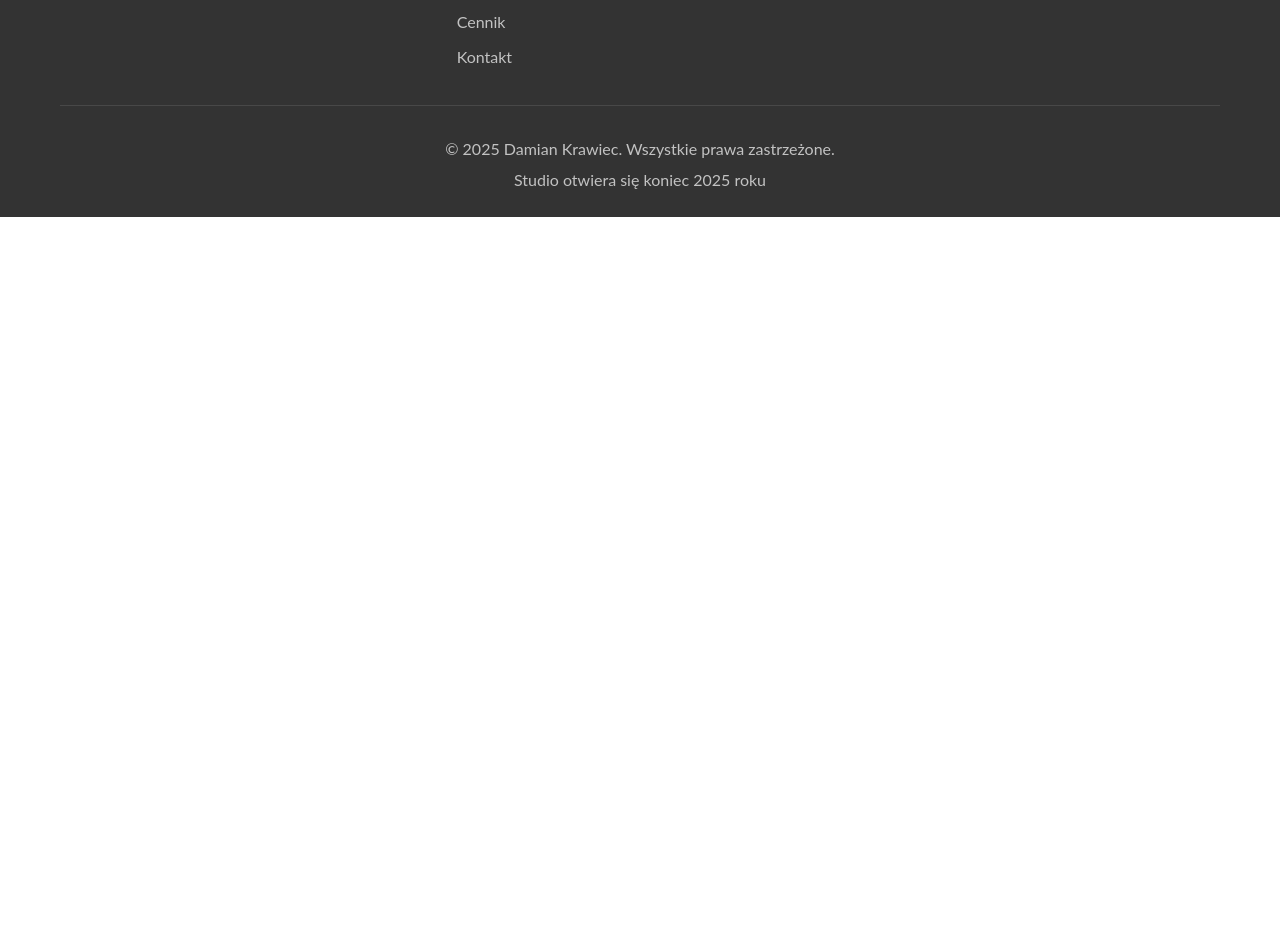
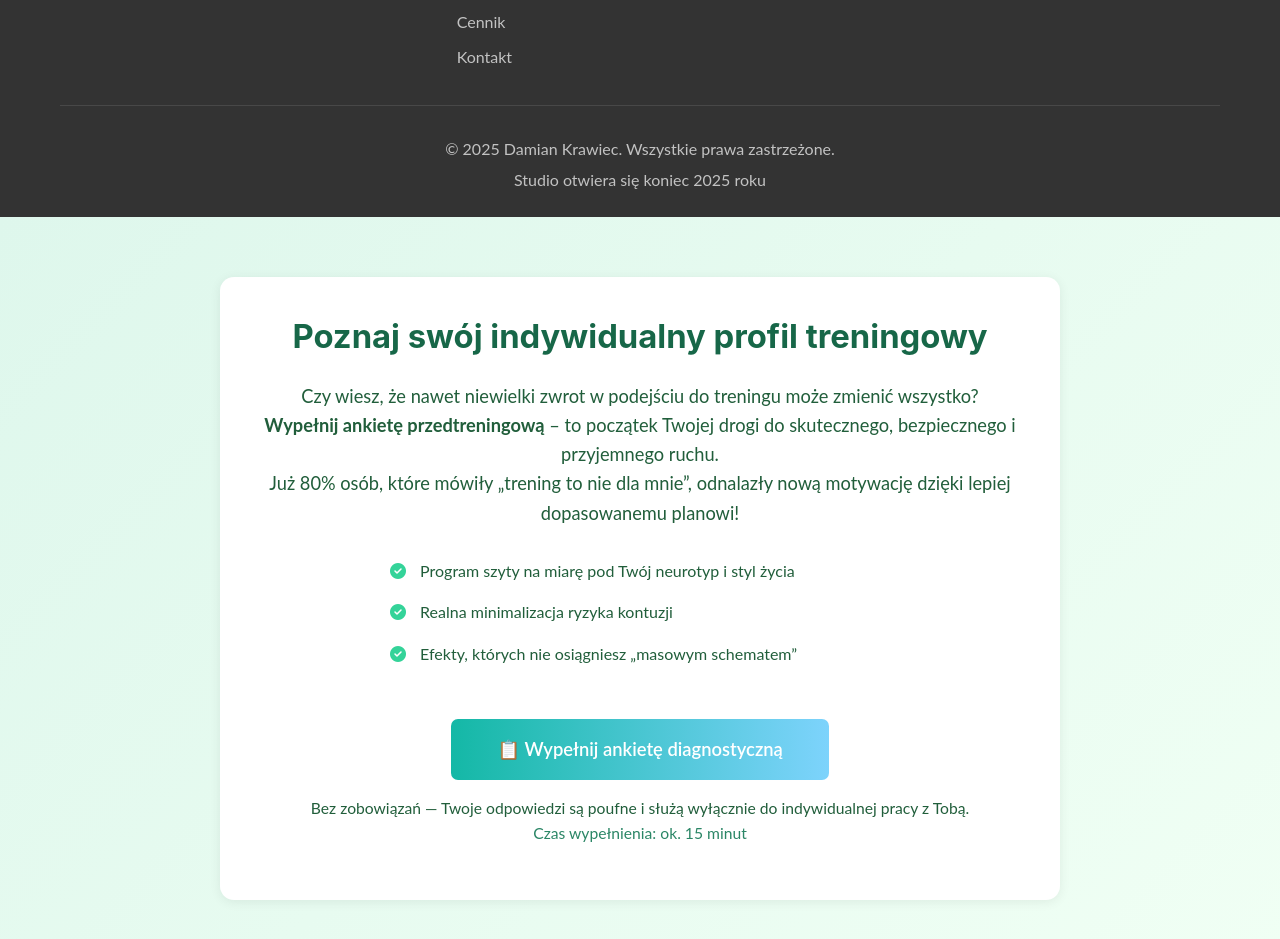
Before and after one commit to trenermedycznywarszawa/studio-las, a plain HTML site: page index.html in a window 1280 px wide. Shown: the part 10584-11523 px from the top of the page. Before the commit the page ends 10801 px from the top, so only its background shows below. Drawn offline with Linux system fonts and the light colour scheme.

Commit message:
Dodaj sekcję CTA ankiety neurotypingu

```diff
--- a/index.html
+++ b/index.html
@@ -624,6 +624,36 @@
             </div>
         </div>
     </footer>
+<!-- ANKIETA CTA SECTION - DOPISZ NA STRONIE NP. PRZED FOOTEREM LUB ZA NEUROTYPING -->
+
+<section id="ankieta-cta" style="background: linear-gradient(135deg,#def7ec 0%,#f0fff4 100%); padding: 60px 0;">
+    <div class="container" style="max-width: 880px;">
+        <div style="background: #ffffff; padding: 38px 32px; border-radius: 14px; box-shadow: 0 2px 12px rgba(0,0,0,0.07); text-align: center;">
+            <h2 style="font-size: 2.05rem; color: #176748; margin-bottom: 24px; font-weight: 700;">
+                Poznaj swój indywidualny profil treningowy
+            </h2>
+            <p style="font-size: 1.14rem; color: #215e3b; margin-bottom: 22px;">
+                Czy wiesz, że nawet niewielki zwrot w podejściu do treningu może zmienić wszystko?<br>
+                <strong>Wypełnij ankietę przedtreningową</strong> – to początek Twojej drogi do skutecznego, bezpiecznego i przyjemnego ruchu.<br>
+                Już 80% osób, które mówiły „trening to nie dla mnie”, odnalazły nową motywację dzięki lepiej dopasowanemu planowi!
+            </p>
+            <ul style="list-style: none; padding-left: 0; margin: 0 0 28px 0; color: #215e3b; text-align: left; max-width: 500px; margin-left: auto; margin-right: auto;">
+                <li style="padding: 8px 0;"><i class="fas fa-check-circle" style="color: #34d399; margin-right: 10px;"></i> Program szyty na miarę pod Twój neurotyp i styl życia</li>
+                <li style="padding: 8px 0;"><i class="fas fa-check-circle" style="color: #34d399; margin-right: 10px;"></i> Realna minimalizacja ryzyka kontuzji</li>
+                <li style="padding: 8px 0;"><i class="fas fa-check-circle" style="color: #34d399; margin-right: 10px;"></i> Efekty, których nie osiągniesz „masowym schematem”</li>
+            </ul>
+            <a href="https://docs.google.com/forms/d/e/1FAIpQLScMH0fF5ZID6zY5PeC5Wp7xXjTf1VHND4Pert7cbUI7pRWEIQ/viewform?usp=sharing"
+               class="btn btn-primary"
+               style="font-size: 1.15rem; font-weight: 600; padding: 16px 46px; margin-top: 16px; border-radius: 7px; background: linear-gradient(90deg,#14b8a6 0%,#7dd3fc 100%); color: #fff; border: none; transition: background 0.2s;">
+                📋 Wypełnij ankietę diagnostyczną
+            </a>
+            <p style="margin-top: 16px; font-size: 0.98rem; color: #215e3b;">
+                Bez zobowiązań — Twoje odpowiedzi są poufne i służą wyłącznie do indywidualnej pracy z Tobą.<br>
+                <span style="color: #2b8666;">Czas wypełnienia: ok. 15 minut</span>
+            </p>
+        </div>
+    </div>
+</section>
 
     <!-- SCRIPTS -->
     <script src="js/main.js"></script>
```
